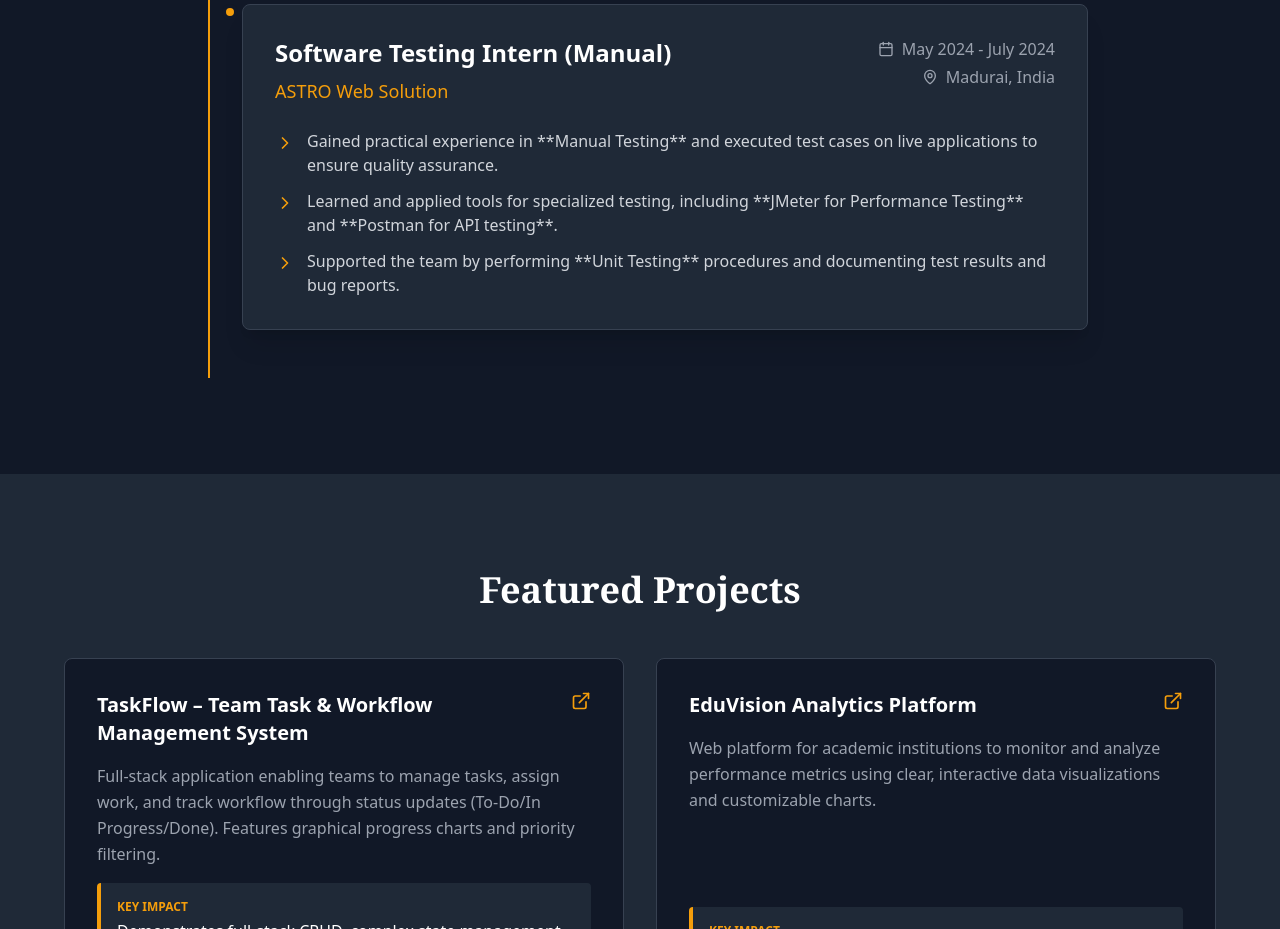
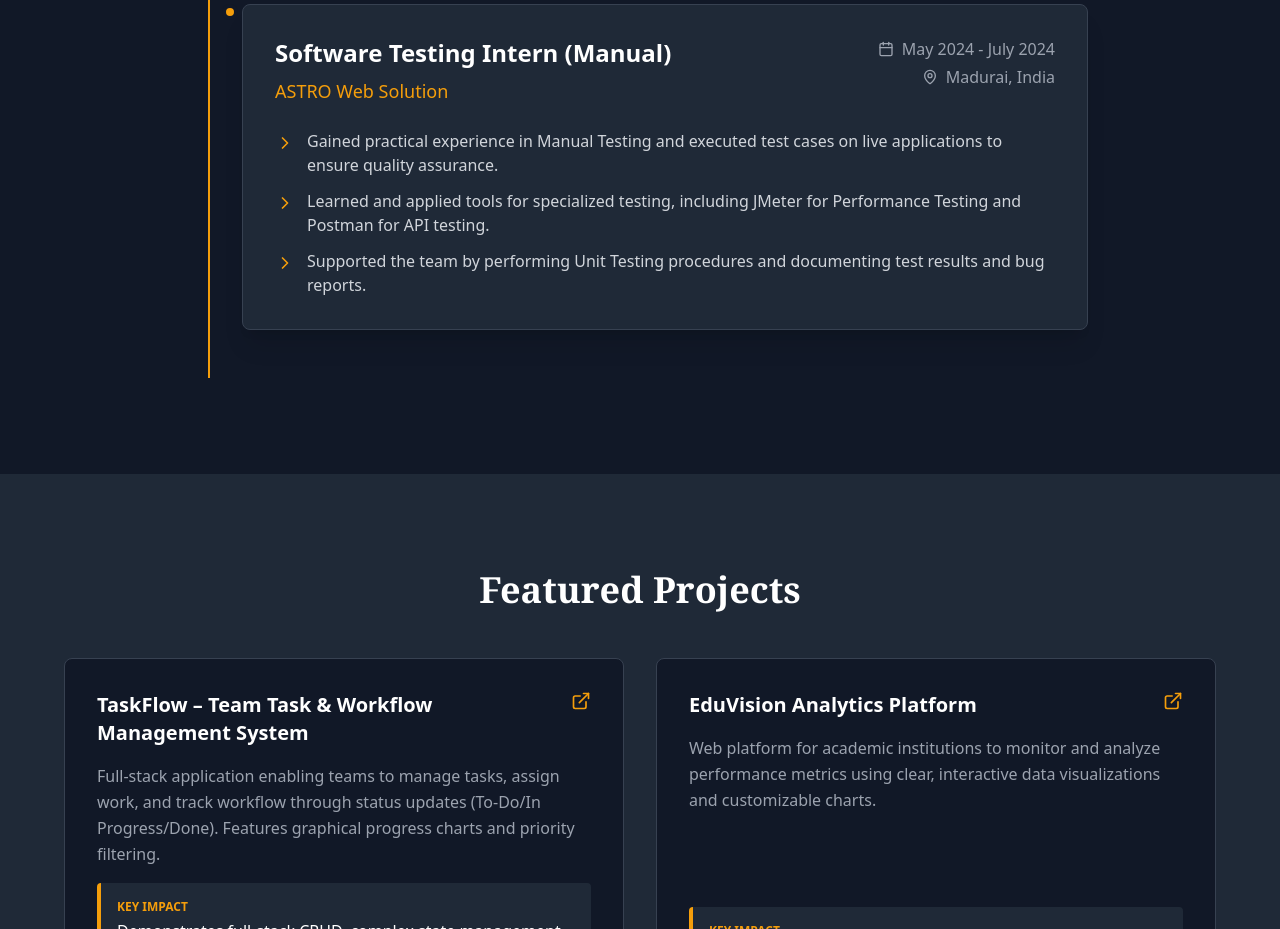
Before and after one commit to VijayaLakshmiSenthilkumar22/portfolio, a React (Create React App) app: page / in a window 1280 px wide. Shown: the part 2080-3009 px from the top of the page. Built offline with nearby package versions, Linux system fonts and the light colour scheme.

Commit message:
Update portfolio

```diff
--- a/src/Components/Portfolio.js
+++ b/src/Components/Portfolio.js
@@ -362,15 +362,15 @@ export default function ProfessionalPortfolio() {
                 <div className="space-y-3 mt-6">
                   <div className="flex items-start gap-3">
                     <ChevronRight size={20} className="text-amber-500 mt-1 flex-shrink-0" />
-                    <p className="text-gray-300">Gained practical experience in **Manual Testing** and executed test cases on live applications to ensure quality assurance.</p>
+                    <p className="text-gray-300">Gained practical experience in Manual Testing and executed test cases on live applications to ensure quality assurance.</p>
                   </div>
                   <div className="flex items-start gap-3">
                     <ChevronRight size={20} className="text-amber-500 mt-1 flex-shrink-0" />
-                    <p className="text-gray-300">Learned and applied tools for specialized testing, including **JMeter for Performance Testing** and **Postman for API testing**.</p>
+                    <p className="text-gray-300">Learned and applied tools for specialized testing, including JMeter for Performance Testing and Postman for API testing.</p>
                   </div>
                   <div className="flex items-start gap-3">
                     <ChevronRight size={20} className="text-amber-500 mt-1 flex-shrink-0" />
-                    <p className="text-gray-300">Supported the team by performing **Unit Testing** procedures and documenting test results and bug reports.</p>
+                    <p className="text-gray-300">Supported the team by performing Unit Testing procedures and documenting test results and bug reports.</p>
                   </div>
                 </div>
               </div>
```
